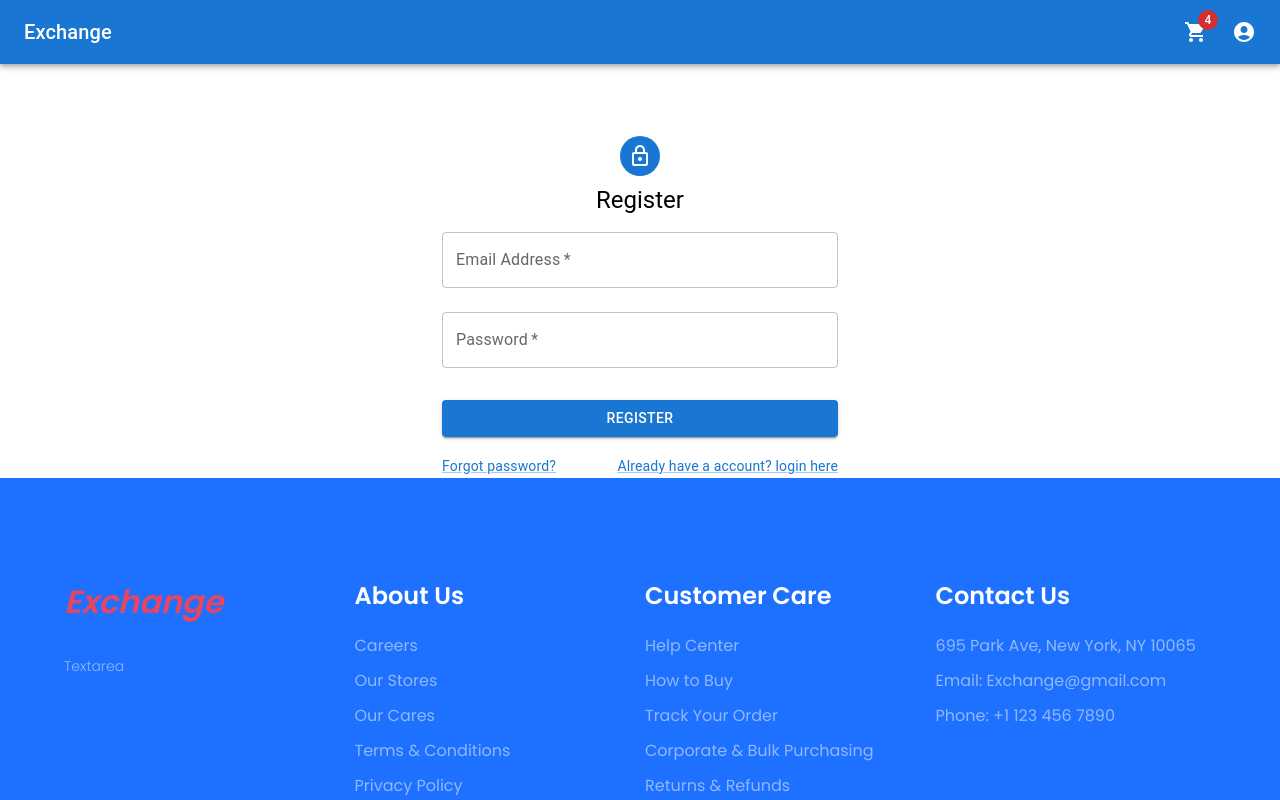
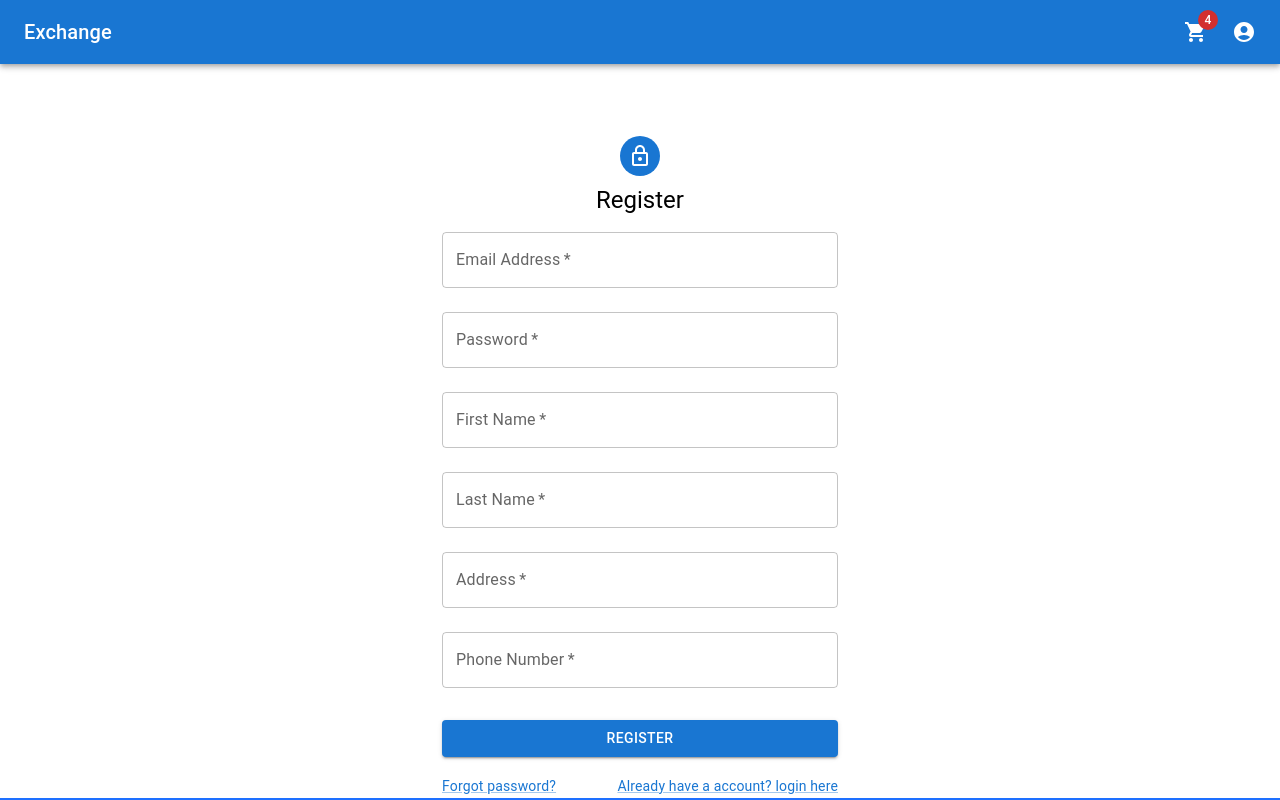
Before and after one commit to qizongliang/Capstone_Exchange_Client, a React (Create React App) app: page /registeruser in a window 1280 px wide. Shown: the top 800 px of the page. Built offline with nearby package versions, Linux system fonts and the light colour scheme; the HTML template or start-up script is replaced by a standard one.

Commit message:
register form

```diff
--- a/src/pages/user/register/registerUser.js
+++ b/src/pages/user/register/registerUser.js
@@ -35,9 +35,12 @@ function RegisterUser() {
     const data = new FormData(event.currentTarget)
 
     const userData = {
-      name: data.get('email'),
+      firstname: data.get('firstname'),
+      lastname: data.get('lastname'),
+      address: data.get('address'),
       email: data.get('email'),
       password: data.get('password'),
+      phonenumber: data.get('phonenumber'),
     }
     dispatch(register(userData))
 
@@ -84,6 +87,38 @@ function RegisterUser() {
             type="password"
             id="password"
           />
+          <TextField
+            margin="normal"
+            required
+            fullWidth
+            id="firstname"
+            label="First Name"
+            name="firstname"
+          />
+          <TextField
+            margin="normal"
+            required
+            fullWidth
+            id="lastname"
+            label="Last Name"
+            name="lastname"
+          />
+          <TextField
+            margin="normal"
+            required
+            fullWidth
+            id="address"
+            label="Address"
+            name="address"
+          />
+          <TextField
+            margin="normal"
+            required
+            fullWidth
+            id="phonenumber"
+            label="Phone Number"
+            name="phonenumber"
+          />
           <Button
             type="submit"
             fullWidth
```
